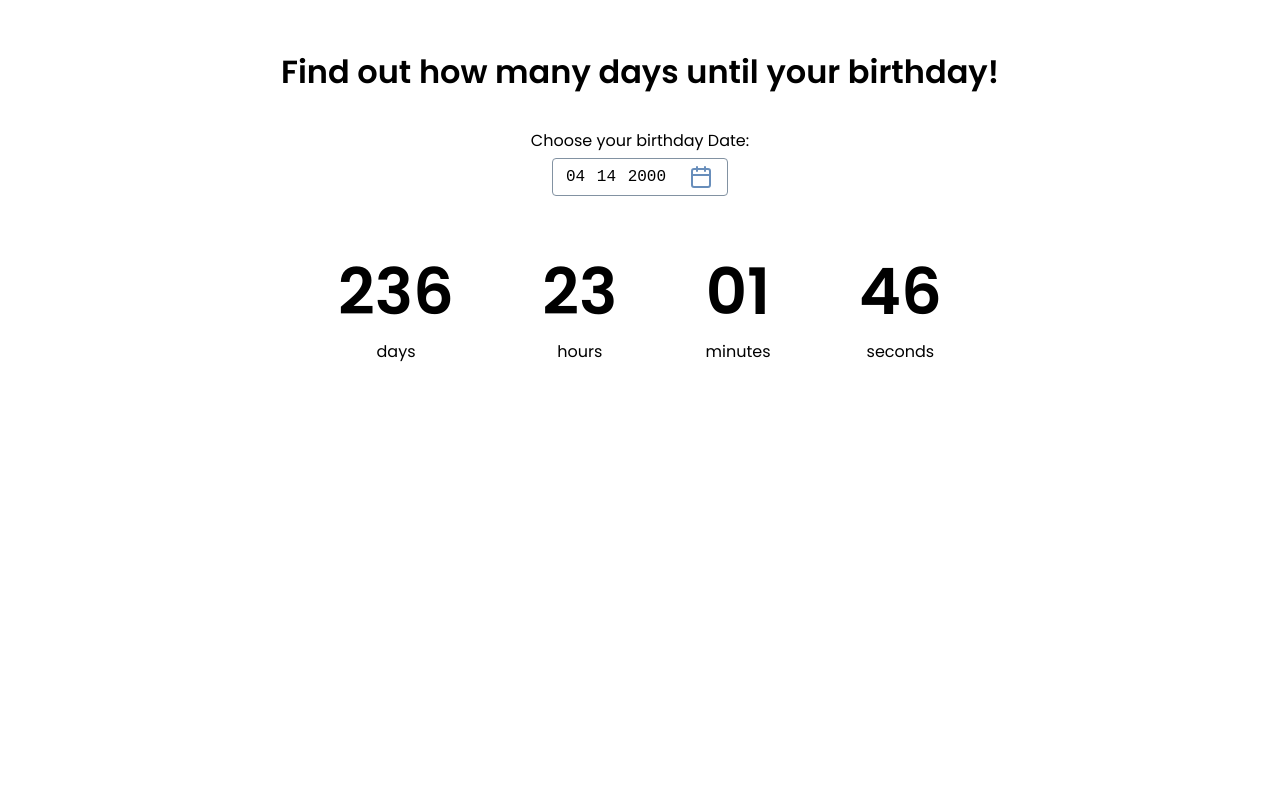
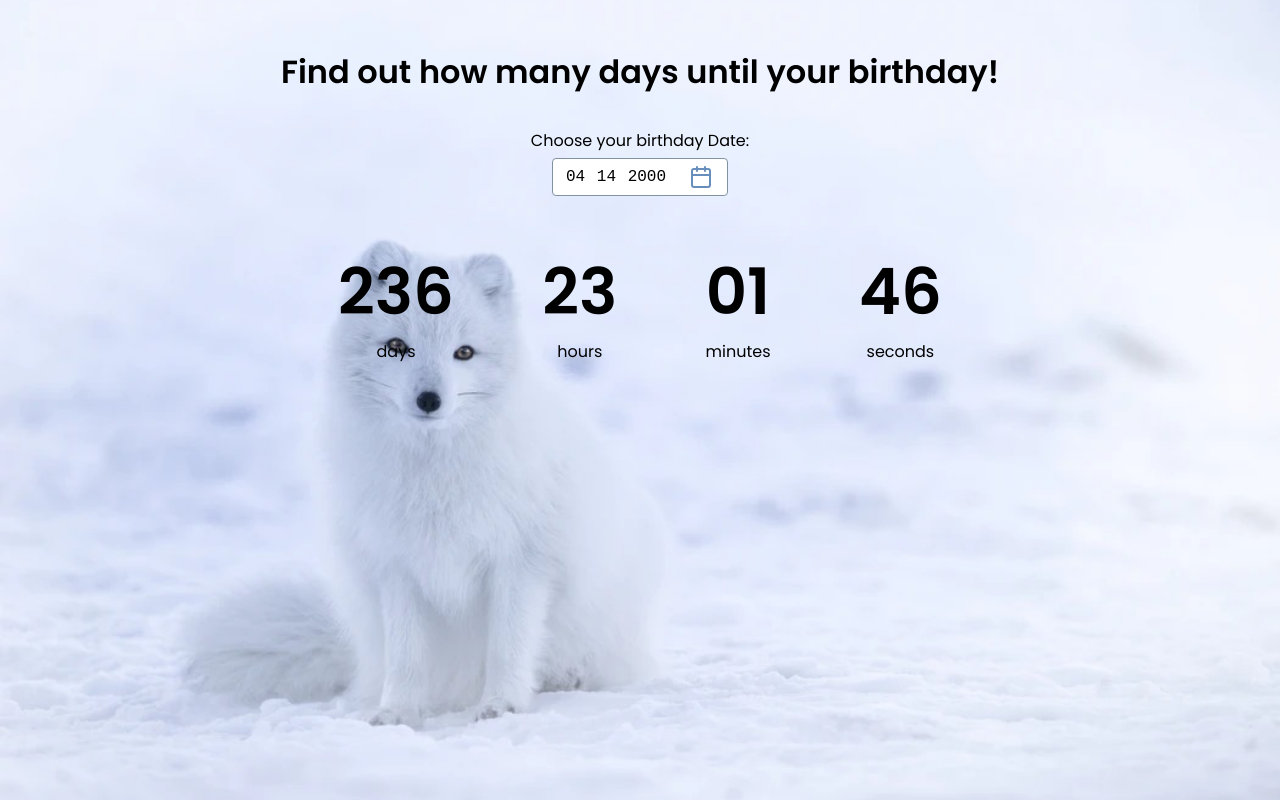
Before and after one commit to muborizMirzoev/countdown-timer, a plain HTML site: page index.html in a window 1280 px wide. Drawn offline with Linux system fonts and the light colour scheme; the site is published under a folder, as on GitHub Pages, so addresses that start at the root find nothing.

Commit message:
fix: add background in body

```diff
--- a/style.css
+++ b/style.css
@@ -14,7 +14,7 @@ h1 {
 body {
     margin: 0;
     min-height: 100vh;
-    background: center center/ cover no-repeat url(/source/bg.jpg);
+    background: center center/ cover no-repeat url(./source/bg.jpg);
     font-family: 'Poppins', sans-serif;
 }
 
```
